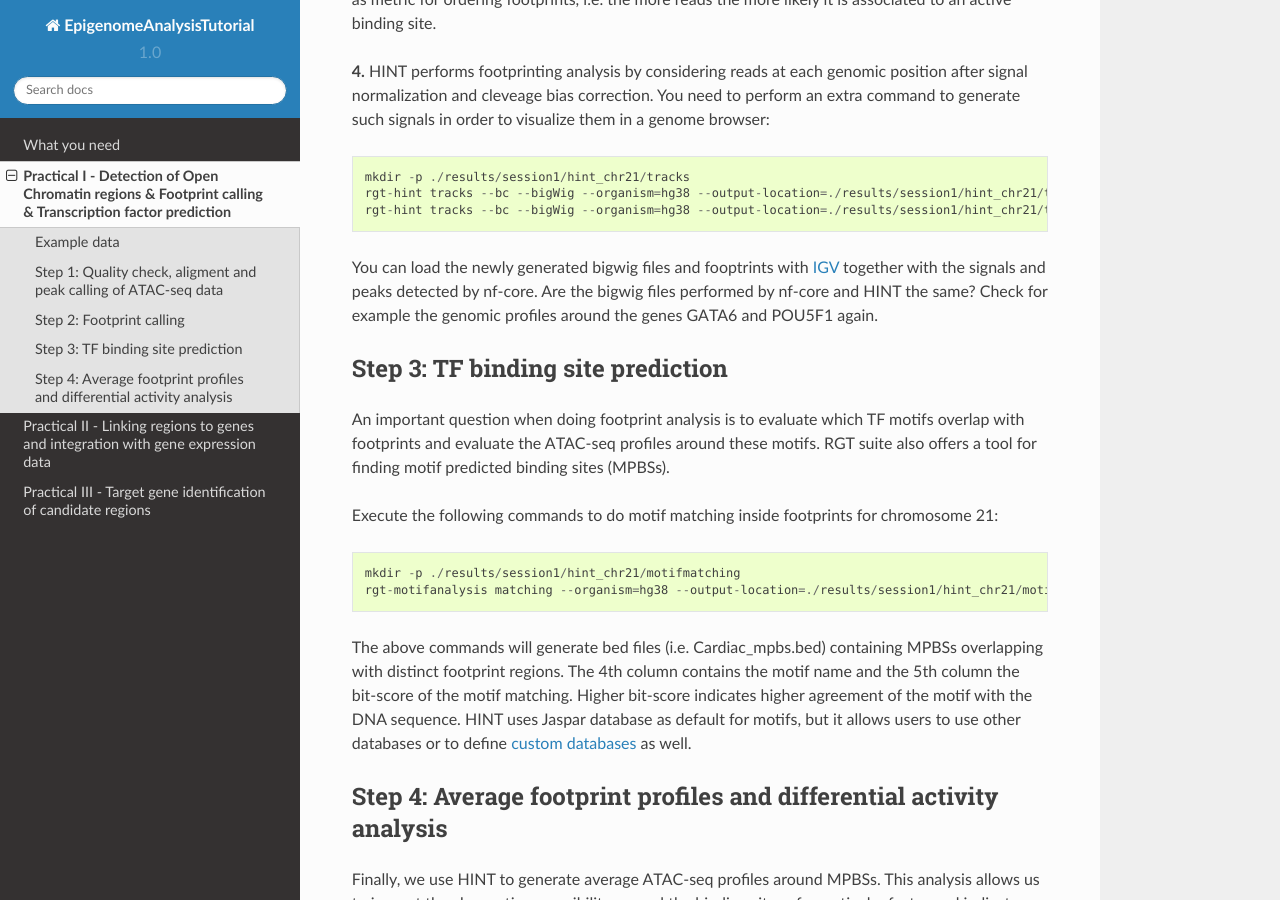
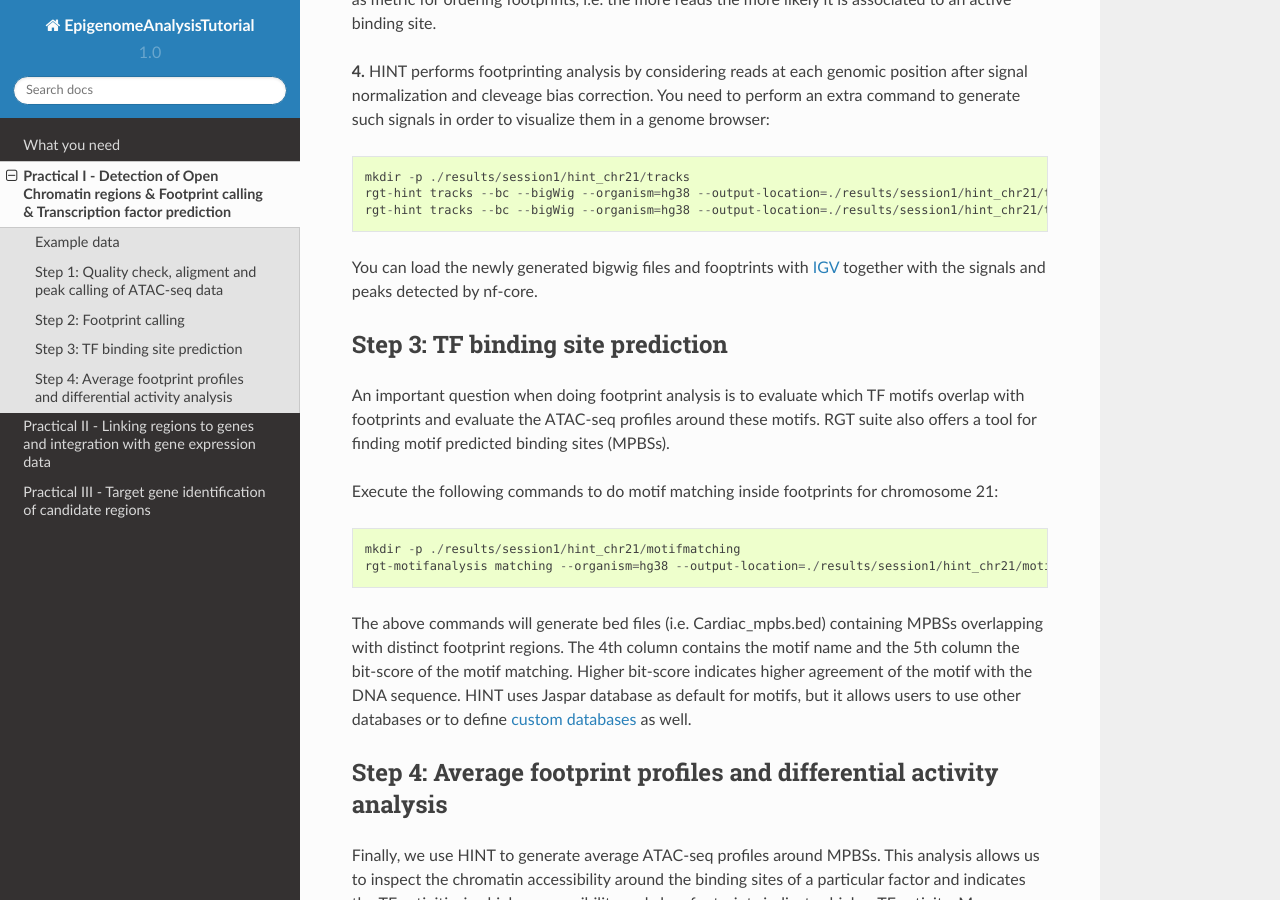
Before and after one commit to SchulzLab/EpigenomeAnalysisTutorial-2020, a Sphinx documentation site: the page built from docs/Practical1.rst, in a window 1280 px wide and 900 px high, scrolled down 2664 px. Built offline with Sphinx 7.4.7 and the Read the Docs theme 2.0.0, drawn with Linux system fonts in a browser that asks for light colours.

Commit message:
Update Practical1.rst

```diff
--- a/docs/Practical1.rst
+++ b/docs/Practical1.rst
@@ -77,7 +77,7 @@ The first 3 columns define a genomic coordination and the 4th column contains na
     rgt-hint tracks --bc --bigWig --organism=hg38 --output-location=./results/session1/hint_chr21/tracks --output-prefix=hESC ./data/nf_core_atacseq/hESC.mRp.clN.sorted.bam ./results/session1/hint_chr21/peaks/hESC.bed
     rgt-hint tracks --bc --bigWig --organism=hg38 --output-location=./results/session1/hint_chr21/tracks --output-prefix=Cardiac ./data/nf_core_atacseq/Cardiac.mRp.clN.sorted.bam ./results/session1/hint_chr21/peaks/Cardiac.bed
 
-You can load the newly generated bigwig files and fooptrints with `IGV <http://software.broadinstitute.org/software/igv/>`_ together with the signals and peaks detected by nf-core. Are the bigwig files performed by nf-core and HINT the same? Check for example the genomic profiles around the genes GATA6 and POU5F1 again.
+You can load the newly generated bigwig files and fooptrints with `IGV <http://software.broadinstitute.org/software/igv/>`_ together with the signals and peaks detected by nf-core.
 
 Step 3: TF binding site prediction
 -----------------------------------
```
